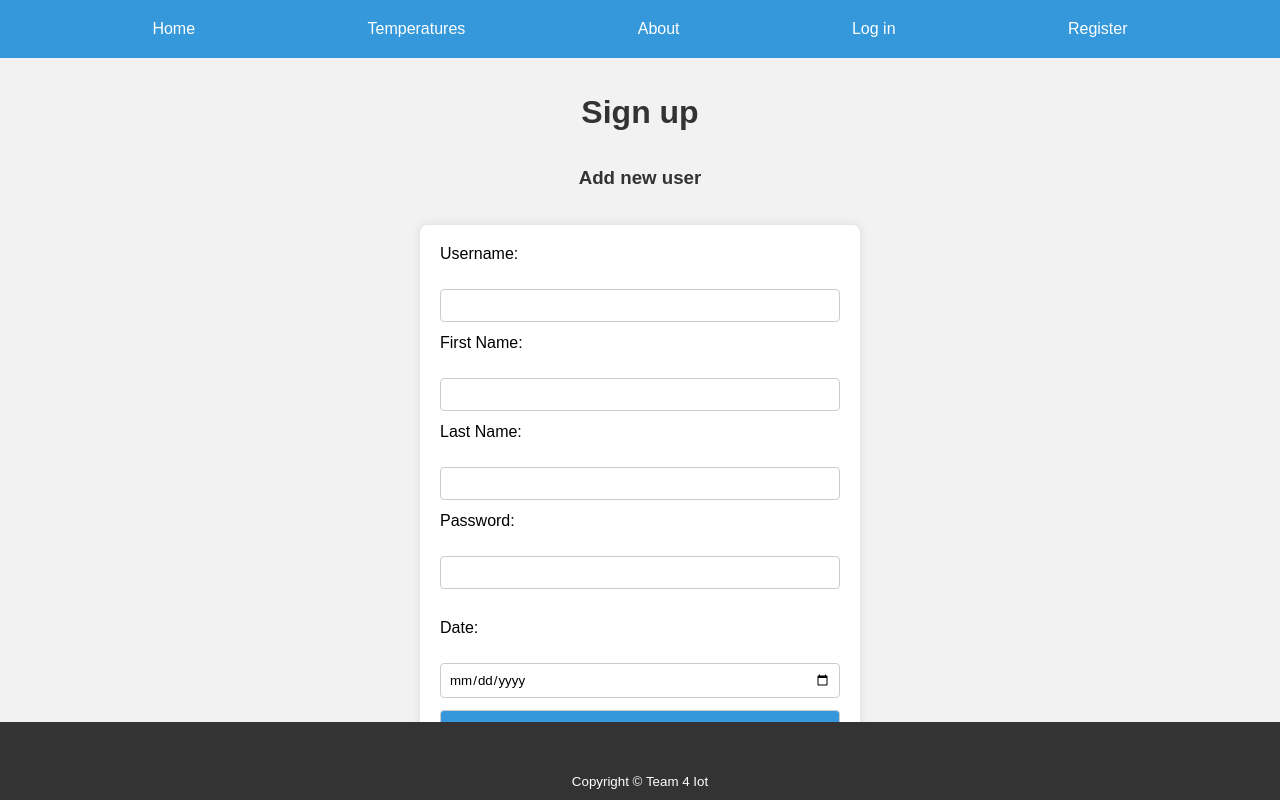
After one commit to Valthefirst/room-temperature, a Flask app: page /register in a window 1280 px wide. The commit adds this page. Run offline with Flask 3, Linux system fonts and the light colour scheme.

Commit message:
Finalized frontend
added login and register pages as well as the forms that are just dummy forms.

did a lot of styling and added some animations to make the website have better UX.

```diff
--- a/app.py
+++ b/app.py
@@ -30,6 +30,17 @@ def temps_function():
         header="Simple line graph", description="Graph shows sales per month."
         )
 
+@app.route('/about', methods=["GET"])
+def about_function():
+    return render_template(template_name_or_list='about.html')
+
+@app.route('/register', methods=["GET"])
+def register_function():
+    return render_template(template_name_or_list='register.html')
+
+@app.route('/login', methods=["GET"])
+def login_function():
+    return render_template(template_name_or_list='login.html')
 
 @app.route('/sales', methods=["GET"])
 def sales_function():
--- a/static/styles.css
+++ b/static/styles.css
@@ -1,5 +1,3 @@
-HTML CSSResult Skip Results Iframe
-EDIT ON
 body {
     font-family: 'Arial', sans-serif;
     margin: 0;
@@ -10,25 +8,20 @@ body {
 
 .container {
     max-width: 1200px;
-    margin-left: 20%;
-    margin-right: 20%;
+    margin-left: auto;
+    margin-right: auto;
     padding: 0 20px;
     padding-top: 5vh;
 }
 
 h1, h3, h5, p {
     color: #333; /* Use a dark color for text */
-}
-
-h1 {
     text-align: center;
-    padding-bottom: 2vh;
 }
 
 h5 {
-    text-align: center;
-    padding-bottom: 5vh;
-
+    width: 50%;
+    margin: 0 auto;
 }
 
 nav {
@@ -40,29 +33,56 @@ nav ul {
     padding: 0;
     list-style-type: none;
     display: flex;
-    justify-content: space-around; /* Adjust alignment based on your preference */
+    justify-content: space-evenly;
 }
 
 nav ul li {
     margin: 0;
+    position: relative;
 }
 
 nav ul li a {
     padding: 20px;
-    display: block;
+    display: inline-block;
     color: white;
     text-decoration: none;
     transition: opacity 0.3s ease;
+    position: relative;
+}
+
+nav ul li a::before {
+    content: '';
+    position: absolute;
+    width: 0;
+    height: 2px;
+    bottom: 5px;
+    left: 50%;
+    transform: translateX(-50%);
+    background-color: #fff;
+    visibility: hidden;
+    transition: all 0.3s ease-in-out;
+}
+
+nav ul li a:hover::before {
+    visibility: visible;
+    width: 80%;
 }
 
 nav ul li a:hover {
-    opacity: 0.5;
+    opacity: 0.7;
 }
 
 .content {
     max-width: 800px;
     margin: 20px auto;
     padding: 0 20px;
+}
+
+.homeImg {
+    margin-top: 20px; /* Adjust top margin as needed */
+    margin-left: auto;
+    margin-right: auto;
+    display: block;
 }
 
 .chakra-ui-component {
@@ -104,6 +124,49 @@ nav ul li a:hover {
     background: white;
 }
 
+form {
+    max-width: 400px;
+    margin: 0 auto;
+    padding: 20px;
+    background: white;
+    border-radius: 8px;
+    box-shadow: 0 0 10px rgba(0, 0, 0, 0.1);
+}
+
+label {
+    display: block;
+    margin-bottom: 8px;
+}
+
+input {
+    width: 100%;
+    padding: 8px;
+    margin-bottom: 12px;
+    border: 1px solid #ccc;
+    border-radius: 4px;
+    box-sizing: border-box;
+}
+
+input[type="submit"] {
+    background-color: #3498db;
+    color: white;
+    cursor: pointer;
+}
+
+input[type="submit"]:hover {
+    background-color: #2779bd;
+}
+
+footer {
+    background: #333;
+    color: white;
+    padding: 10px 0;
+    text-align: center;
+    position: fixed;
+    bottom: 0;
+    width: 100%;
+}
+
 @media (max-width: 768px) {
     nav ul {
         flex-direction: column; /* Stack navigation links in a column on small screens */
--- /dev/null
+++ b/templates/register.html
@@ -0,0 +1,53 @@
+<!DOCTYPE html>
+<html lang="en">
+<head>
+    <meta charset="UTF-8">
+    <title>Sign Up Page</title>
+    <link rel="stylesheet" href="../static/styles.css" crossorigin="anonymous">
+
+</head>
+<body>
+    <nav>
+        <ul>
+            <li><a href="/">Home</a></li>
+            <li><a href="/temps">Temperatures</a></li>
+            <li><a href="/about">About</a></li>
+            <li><a href="/login">Log in</a></li>
+            <li><a href="/register">Register</a></li>
+        </ul>
+    </nav>
+
+    <br><br>
+    <h1 class="fade-in">Sign up</h1>
+    <br><br>
+    <h3 class="fade-in">Add new user</h3>
+    <br><br>
+
+    <form method="POST">
+        <label for="username">Username:</label><br>
+        <input type="text" id="username" name="username" value="" required><br>
+
+        <label for="first_name">First Name:</label><br>
+        <input type="text" id="first_name" name="first_name" value="" required><br>
+
+        <label for="last_name">Last Name:</label><br>
+        <input type="text" id="last_name" name="last_name" value="" required><br>
+
+        <label for="password">Password:</label><br>
+        <input type="password" id="password" name="password" value="" required><br><br>
+
+        <label for="date">Date:</label><br>
+        <input type="date" id="date" name="date" value="Date"><br>
+
+        <input type="submit" value="Submit">
+    </form>
+
+    <footer class="sticky-footer">
+        <div class="container">
+            <div class="text-center">
+                <small>Copyright © Team 4 Iot</small>
+            </div>
+        </div>
+    </footer>
+</body>
+</html>
--- a/templates/temp_graph.html
+++ b/templates/temp_graph.html
@@ -7,6 +7,7 @@
 </head>
 
 <body>
+    <h1>hi</h1>
     <div style="height: 50vh; width: 50%;">
         <canvas id="myChart"></canvas>
     </div>
```
Also changed, not shown: templates/about.html (added, +75 -0 lines), templates/filter.html (+44 -17 lines), templates/index.html (+41 -19 lines), templates/login.html (added, +44 -0 lines), static/favicon.ico (added), static/rasberrypisetup.jpg (added).
